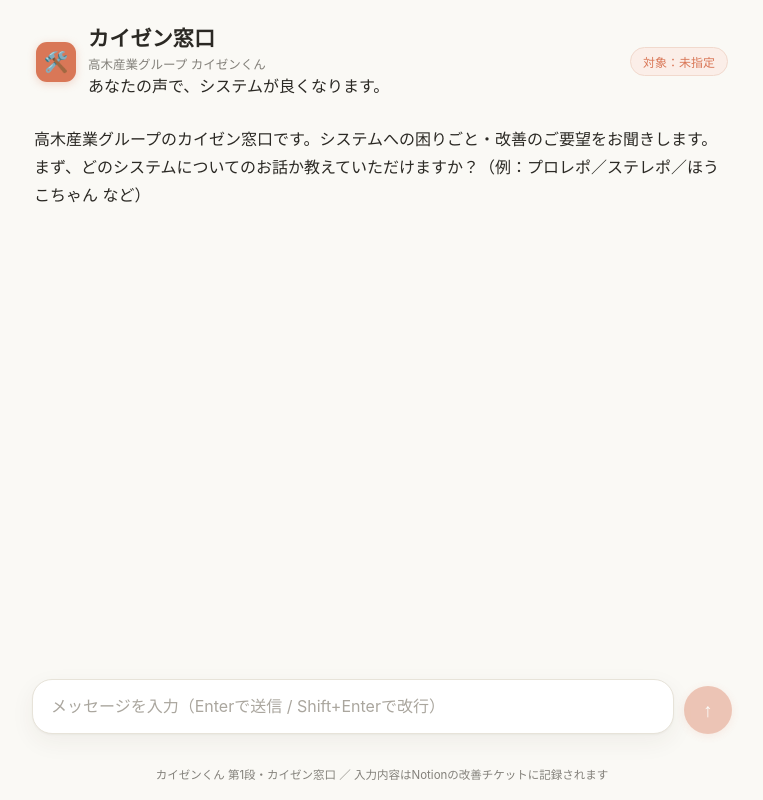
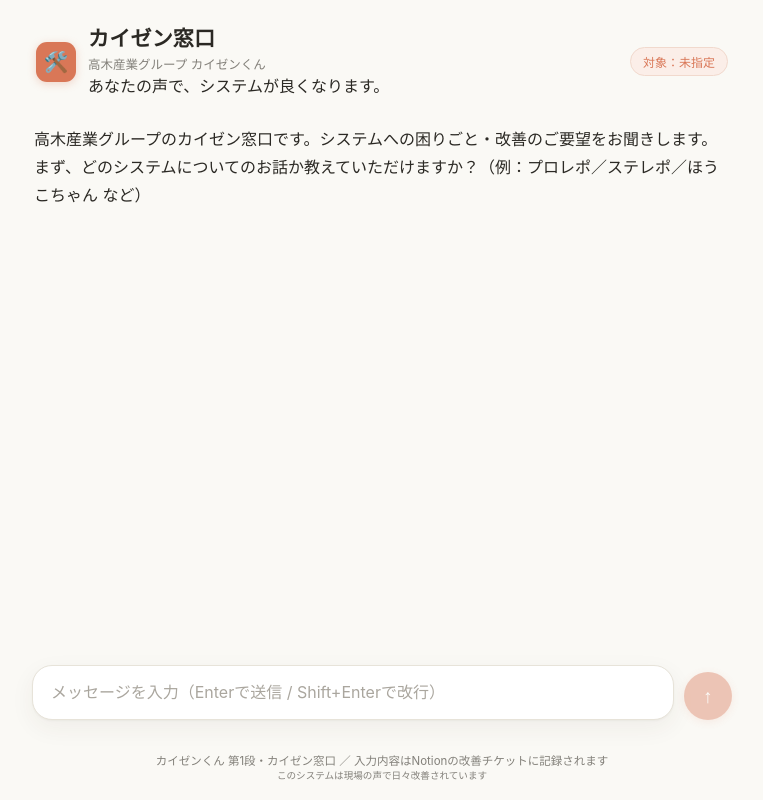
Before and after one commit to tkgathr2/kaizen-mado, a Next.js app: page / in a window 1280 px wide. Shown: the whole page, without its empty margins (258-1021 px from the left). Built offline with nearby package versions, Linux system fonts and the light colour scheme.

Commit message:
fix(kaizen): KZ-12 自動改修
diff 6行・禁止パス非接触

```diff
--- a/app/page.tsx
+++ b/app/page.tsx
@@ -236,7 +236,11 @@ function KaizenMado() {
       )}
 
       {!embed && (
-        <div className="footer">カイゼンくん 第1段・カイゼン窓口 ／ 入力内容はNotionの改善チケットに記録されます</div>
+        <div className="footer">
+          カイゼンくん 第1段・カイゼン窓口 ／ 入力内容はNotionの改善チケットに記録されます
+          <br />
+          <small>このシステムは現場の声で日々改善されています</small>
+        </div>
       )}
     </div>
   );
```
